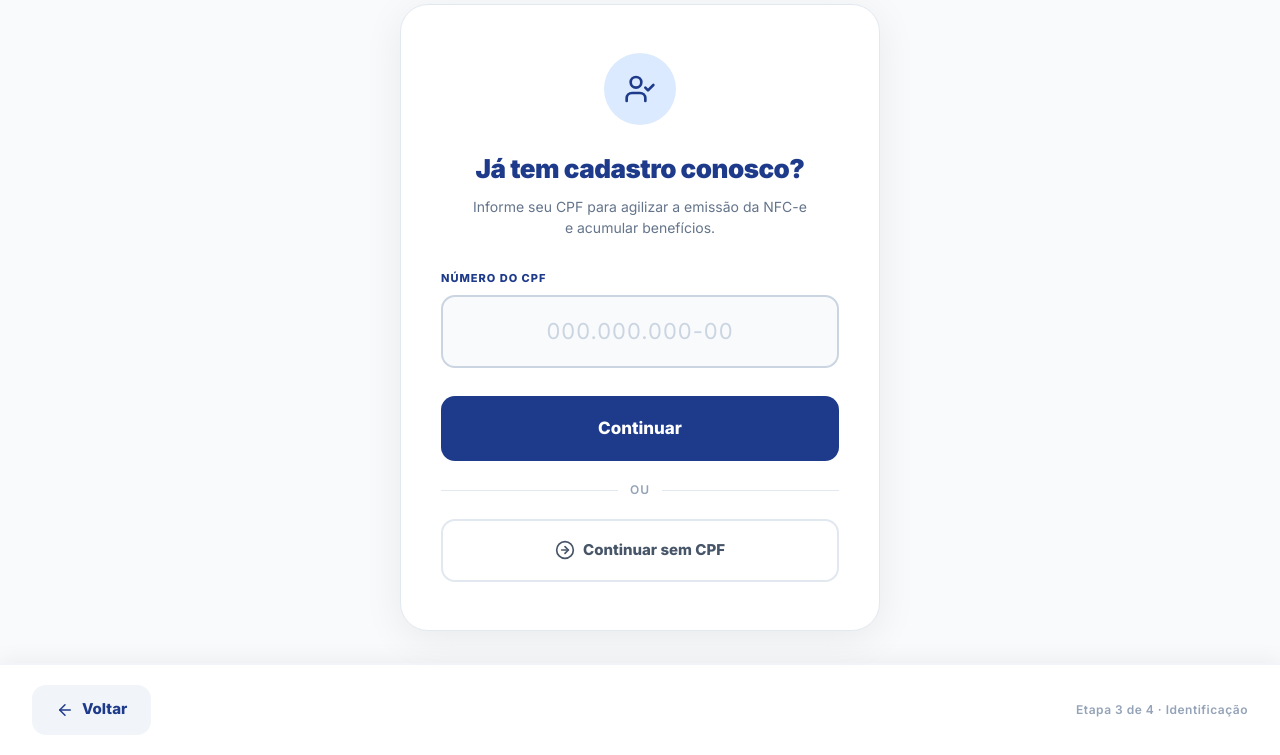
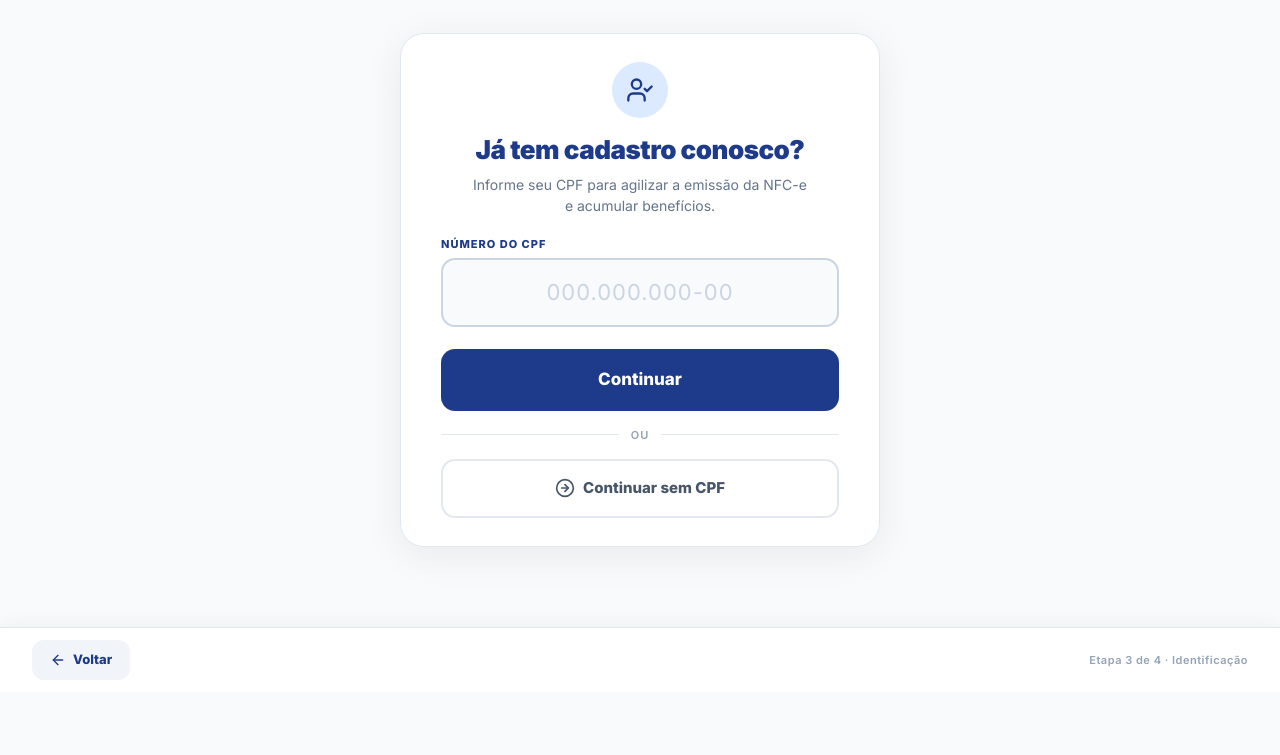
Before and after one commit to jott4-dutr4/Totem-Prototype, a website: page Totem-Paraferro/identificacao.html in a window 1280 px wide. Shown: the part 108-863 px from the top of the page. After the commit the page ends 800 px from the top, so only its background shows below. Drawn offline with nearby package versions, Linux system fonts and the light colour scheme.

Commit message:
Ajuste tela de indentificação

```diff
--- a/Totem-Paraferro/identificacao.html
+++ b/Totem-Paraferro/identificacao.html
@@ -19,94 +19,120 @@
     <script src="https://cdn.jsdelivr.net/npm/@supabase/supabase-js@2"></script>
     <link rel="stylesheet" href="css/output.css" />
     <script src="https://cdn.tailwindcss.com"></script>
+
     <style>
-      * { box-sizing: border-box; }
+      * { box-sizing: border-box; margin: 0; padding: 0; }
+
       body {
         font-family: 'Inter', sans-serif;
         background: #f8fafc;
-        height: 100vh;
+        /* 100dvh: respeita a barra de endereço do celular em landscape */
+        height: 100dvh;
+        display: flex;
+        flex-direction: column;
         overflow: hidden;
         user-select: none;
       }
 
-      /* ── Layout principal ── */
-      .identificacao-screen {
-        display: flex;
-        flex-direction: column;
-        height: 100vh;
-        background: #f8fafc;
-      }
-
-      /* ── Cabeçalho ── */
+      /* ══════════════════════════════════════════
+         CABEÇALHO: Logo sempre visível no topo
+      ══════════════════════════════════════════ */
       .id-header {
         background: white;
         border-bottom: 1px solid #e2e8f0;
-        padding: 20px 32px;
+        padding: 10px 24px;
         display: flex;
         align-items: center;
         justify-content: center;
-        position: relative;
-        min-height: 80px;
+        flex-shrink: 0;                   /* nunca encolhe */
         box-shadow: 0 1px 8px rgba(0,0,0,0.05);
       }
       .id-header img {
-        width: 140px;
+        /* vh em vez de px: a logo escala junto com a altura da tela */
+        height: clamp(32px, 5vh, 54px);
+        width: auto;
+        object-fit: contain;
       }
 
-      /* ── Área central de conteúdo ── */
+      /* ══════════════════════════════════════════
+         CORPO: scrollável quando necessário (landscape)
+      ══════════════════════════════════════════ */
       .id-body {
         flex: 1;
+        overflow-y: auto;
+        -webkit-overflow-scrolling: touch;
         display: flex;
         flex-direction: column;
         align-items: center;
+        /* justify-content: center centraliza quando cabe; rola quando não cabe */
         justify-content: center;
-        padding: clamp(16px, 4vw, 32px) clamp(16px, 4vw, 24px);
-        gap: 0;
+        padding: clamp(10px, 3vh, 28px) clamp(16px, 4vw, 24px);
       }
 
-      /* ── Card de identificação ── */
+      /* ══════════════════════════════════════════
+         CARD DE IDENTIFICAÇÃO
+      ══════════════════════════════════════════ */
       .id-card {
         background: white;
-        border-radius: 28px;
+        border-radius: 24px;
         border: 1px solid #e2e8f0;
         box-shadow: 0 8px 40px rgba(0,0,0,0.07);
-        padding: clamp(24px, 6vw, 48px) clamp(20px, 5vw, 40px);
+        /* Padding responsivo usando vh para se adaptar à altura */
+        padding: clamp(18px, 3.5vh, 44px) clamp(20px, 5vw, 40px);
         width: 100%;
         max-width: 480px;
-        animation: fadeInCard 0.4s ease both;
+        /* Margem vertical para o scroll no landscape funcionar */
+        margin: 8px 0;
+        animation: fadeInCard 0.35s ease both;
       }
       @keyframes fadeInCard {
-        from { opacity: 0; transform: translateY(20px); }
-        to { opacity: 1; transform: translateY(0); }
+        from { opacity: 0; transform: translateY(14px); }
+        to   { opacity: 1; transform: translateY(0); }
       }
 
-      /* ── Ícone no topo do card ── */
+      /* ══════════════════════════════════════════
+         ÍCONE (encolhe em landscape automaticamente)
+      ══════════════════════════════════════════ */
       .id-icon {
-        width: clamp(56px, 12vw, 72px);
-        height: clamp(56px, 12vw, 72px);
+        width:  clamp(40px, 7vh, 72px);
+        height: clamp(40px, 7vh, 72px);
         background: #dbeafe;
         border-radius: 50%;
-        display: flex; align-items: center; justify-content: center;
-        margin: 0 auto 24px;
+        display: flex;
+        align-items: center;
+        justify-content: center;
+        margin: 0 auto clamp(10px, 2vh, 20px);
+      }
+      .id-icon svg {
+        width:  clamp(20px, 3.5vh, 32px);
+        height: clamp(20px, 3.5vh, 32px);
+        color: #1e3a8a;
       }
 
+      /* ══════════════════════════════════════════
+         TEXTOS
+      ══════════════════════════════════════════ */
       .id-title {
-        font-size: clamp(20px, 5vw, 26px);
+        font-size: clamp(17px, 3.5vh, 26px);
         font-weight: 900;
         color: #1e3a8a;
         text-align: center;
-        margin-bottom: 8px;
+        margin-bottom: clamp(4px, 1vh, 8px);
         letter-spacing: -0.5px;
+        line-height: 1.2;
       }
       .id-subtitle {
-        font-size: clamp(12px, 3vw, 14px);
+        font-size: clamp(11px, 1.8vh, 14px);
         color: #64748b;
         text-align: center;
-        margin-bottom: 32px;
+        margin-bottom: clamp(14px, 2.5vh, 28px);
         font-weight: 500;
+        line-height: 1.5;
       }
 
-      /* ── Campo de CPF ── */
+      /* ══════════════════════════════════════════
+         CAMPO CPF
+      ══════════════════════════════════════════ */
       .id-label {
         display: block;
         font-size: 11px;
@@ -114,7 +140,7 @@
         color: #1e3a8a;
         text-transform: uppercase;
         letter-spacing: 1px;
-        margin-bottom: 8px;
+        margin-bottom: 6px;
       }
       .id-input {
         width: 100%;
@@ -122,139 +148,140 @@
         background: #f8fafc;
         color: #1e3a8a;
         border-radius: 14px;
-        padding: clamp(14px, 3vw, 18px) 20px;
-        font-size: clamp(18px, 4vw, 22px);
+        padding: clamp(10px, 2vh, 18px) 20px;
+        font-size: clamp(18px, 3.5vh, 22px);
         font-weight: 700;
         font-family: 'Inter', sans-serif;
         letter-spacing: 2px;
         text-align: center;
         outline: none;
         transition: border-color 0.2s, box-shadow 0.2s;
-        margin-bottom: 8px;
+        margin-bottom: 6px;
       }
       .id-input:focus {
         border-color: #1e3a8a;
         box-shadow: 0 0 0 4px rgba(30,58,138,0.1);
         background: white;
       }
-      .id-input::placeholder {
-        color: #cbd5e1;
-        font-weight: 400;
-        letter-spacing: 1px;
-      }
+      .id-input::placeholder { color: #cbd5e1; font-weight: 400; letter-spacing: 1px; }
 
-      /* ── Botão principal "Continuar" ── */
+      /* ══════════════════════════════════════════
+         BOTÃO PRINCIPAL: Continuar
+      ══════════════════════════════════════════ */
       .btn-continuar {
         width: 100%;
         background: #1e3a8a;
         color: white;
-        font-size: clamp(15px, 4vw, 17px);
+        font-size: clamp(14px, 2.8vh, 17px);
         font-weight: 800;
-        padding: clamp(16px, 4vw, 20px);
+        padding: clamp(12px, 2.5vh, 18px);
         border-radius: 14px;
         border: none;
         cursor: pointer;
-        margin-top: 20px;
+        margin-top: clamp(10px, 2vh, 18px);
         transition: background 0.2s, transform 0.1s;
         font-family: 'Inter', sans-serif;
-        min-height: 60px;
+        min-height: 48px;
+        display: flex;
+        align-items: center;
+        justify-content: center;
       }
-      .btn-continuar:hover { background: #1d4ed8; }
-      .btn-continuar:active { transform: scale(0.98); }
+      .btn-continuar:hover   { background: #1d4ed8; }
+      .btn-continuar:active  { transform: scale(0.98); }
       .btn-continuar:disabled { background: #cbd5e1; color: #94a3b8; cursor: not-allowed; }
 
-      /* ── Divisor ── */
+      /* ══════════════════════════════════════════
+         DIVISOR OU
+      ══════════════════════════════════════════ */
       .id-divider {
         display: flex;
         align-items: center;
         gap: 12px;
-        margin: 20px 0;
+        margin: clamp(10px, 2vh, 18px) 0;
         color: #94a3b8;
-        font-size: 12px;
+        font-size: 11px;
         font-weight: 600;
         text-transform: uppercase;
         letter-spacing: 1px;
       }
       .id-divider::before,
       .id-divider::after {
-        content: '';
-        flex: 1;
-        height: 1px;
-        background: #e2e8f0;
+        content: ''; flex: 1; height: 1px; background: #e2e8f0;
       }
 
-      /* ── Botão secundário "Continuar sem CPF" ── */
+      /* ══════════════════════════════════════════
+         BOTÃO SECUNDÁRIO: Continuar sem CPF
+      ══════════════════════════════════════════ */
       .btn-sem-cpf {
         width: 100%;
         background: white;
         color: #475569;
-        font-size: clamp(14px, 3.5vw, 15px);
+        font-size: clamp(13px, 2.5vh, 15px);
         font-weight: 700;
-        padding: clamp(14px, 3vw, 18px);
+        padding: clamp(10px, 2vh, 16px);
         border-radius: 14px;
         border: 2px solid #e2e8f0;
         cursor: pointer;
         transition: background 0.2s, border-color 0.2s, transform 0.1s;
         font-family: 'Inter', sans-serif;
-        min-height: 60px;
+        min-height: 48px;
         display: flex;
         align-items: center;
         justify-content: center;
         gap: 8px;
       }
-      .btn-sem-cpf:hover { background: #f1f5f9; border-color: #cbd5e1; }
+      .btn-sem-cpf:hover  { background: #f1f5f9; border-color: #cbd5e1; }
       .btn-sem-cpf:active { transform: scale(0.98); }
 
-      /* ── Rodapé (botões de navegação fixos) ── */
+      /* ══════════════════════════════════════════
+         RODAPÉ: Voltar + indicador de etapa
+      ══════════════════════════════════════════ */
       .id-footer {
         background: white;
-        border-top: 2px solid #f1f5f9;
-        padding: clamp(16px, 4vw, 20px) clamp(16px, 5vw, 32px);
+        border-top: 1px solid #e2e8f0;
+        padding: clamp(8px, 1.5vh, 16px) clamp(16px, 4vw, 32px);
         display: flex;
-        flex-wrap: wrap;
         justify-content: space-between;
         align-items: center;
-        gap: 16px;
-        box-shadow: 0 -4px 20px rgba(0,0,0,0.05);
-        shrink: 0;
+        gap: 12px;
+        box-shadow: 0 -4px 16px rgba(0,0,0,0.04);
+        flex-shrink: 0;
       }
-
-      /* ── Botão Voltar (padrão da app) ── */
       .btn-voltar {
         background: #f1f5f9;
         color: #1e3a8a;
-        font-size: 15px;
+        font-size: 13px;
         font-weight: 800;
-        padding: 12px 24px;
-        border-radius: 14px;
+        padding: 9px 18px;
+        border-radius: 12px;
         border: none;
         cursor: pointer;
         transition: background 0.2s, transform 0.1s;
         font-family: 'Inter', sans-serif;
-        min-height: 50px;
+        min-height: 40px;
         display: flex;
         align-items: center;
-        gap: 8px;
+        gap: 7px;
       }
-      .btn-voltar:hover { background: #e2e8f0; }
+      .btn-voltar:hover  { background: #e2e8f0; }
       .btn-voltar:active { transform: scale(0.97); }
     </style>
   </head>
+
   <body>
-    <div class="identificacao-screen">
 
     <!-- ── Cabeçalho ── -->
     <header class="id-header">
       <img src="https://i.postimg.cc/RCfJNQY9/logoparaferro.png" alt="Logo Paraferro" />
     </header>
 
-      <!-- ── Corpo principal ── -->
+    <!-- ── Corpo principal (scrollável) ── -->
     <main class="id-body">
       <div class="id-card">
 
         <!-- Ícone -->
         <div class="id-icon">
-            <i data-lucide="user-check" style="width:32px;height:32px;color:#1e3a8a;"></i>
+          <i data-lucide="user-check" style="color:#1e3a8a;"></i>
         </div>
 
         <h1 class="id-title">Já tem cadastro conosco?</h1>
@@ -300,25 +327,23 @@
       </div>
     </main>
 
-      <!-- ── Rodapé com botão Voltar (sempre inferior esquerdo) ── -->
+    <!-- ── Rodapé com botão Voltar ── -->
     <footer class="id-footer">
       <button class="btn-voltar" onclick="window.location.href='resumo.html'">
-          <i data-lucide="arrow-left" style="width:18px;height:18px;"></i>
+        <i data-lucide="arrow-left" style="width:16px;height:16px;"></i>
         Voltar
       </button>
-        <span style="font-size:12px;color:#94a3b8;font-weight:600;letter-spacing:0.5px;">
+      <span style="font-size:11px;color:#94a3b8;font-weight:600;letter-spacing:0.5px;">
         Etapa 3 de 4 · Identificação
       </span>
     </footer>
-
-    </div>
 
     <script src="js/supabase-config.js"></script>
     <script src="js/app.js"></script>
     <script>
       lucide.createIcons();
       window.onload = function() {
-        carregarSessao(); // Garante que o carrinho está disponível
+        carregarSessao();          // Garante que o carrinho está disponível
         iniciarTimerInatividade(); // Ativa o timer de inatividade
       };
     </script>
```
Lines whose indentation alone changed are shown as unchanged.
